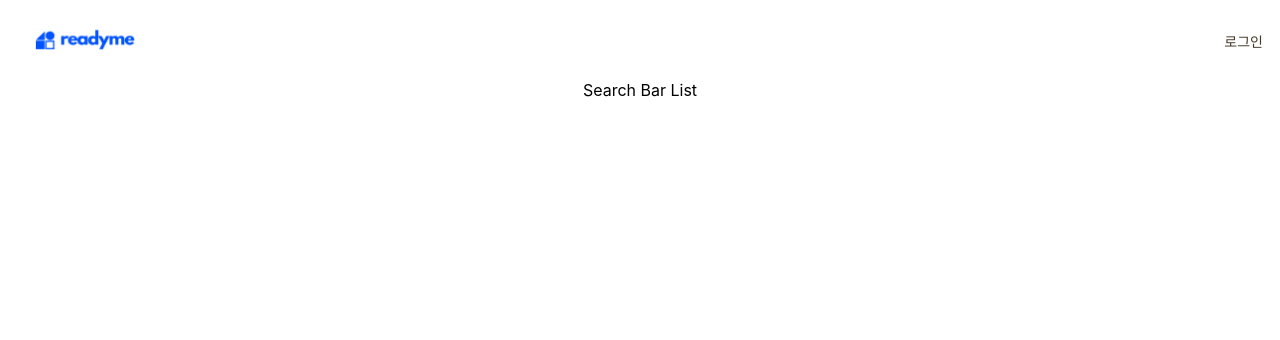
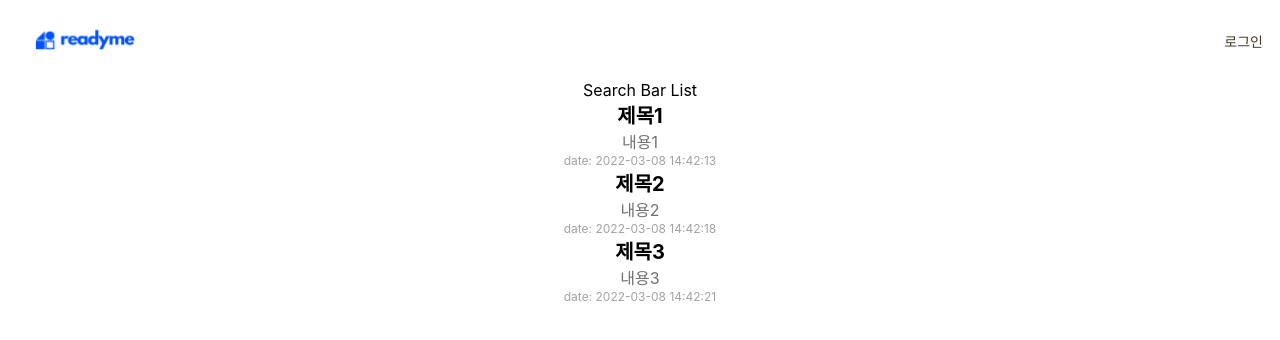
Before and after one commit to jaejlf/Community_Upgrade, a React (Create React App) app in the folder client/team-memory4/: page /board in a window 1280 px wide. Shown: the top 340 px of the page. Built offline with nearby package versions, Linux system fonts and the light colour scheme.

Commit message:
Board-List 받아와서 뿌리기

```diff
--- a/client/team-memory4/src/pages/Board.js
+++ b/client/team-memory4/src/pages/Board.js
@@ -1,10 +1,88 @@
-import React from 'react';
+import React, { useState, useEffect, useContext } from 'react';
 import { PostList } from '../components';
+import { AuthContext } from '../App';
+import axios from "axios";
+import '../styles/Board.css';
 
 const Board = () => {
+    const authContext = useContext(AuthContext);
+
+    const initialList =
+        [
+            {
+                "_id": "6226ecb59ae535d10e6e484c",
+                "title": "제목1",
+                "content": "내용1",
+                "postNumber": 1,
+                "date": "2022-03-08 14:42:13"
+            },
+            {
+                "_id": "6226ecba9ae535d10e6e4851",
+                "title": "제목2",
+                "content": "내용2",
+                "postNumber": 2,
+                "date": "2022-03-08 14:42:18"
+            },
+            {
+                "_id": "6226ecbd9ae535d10e6e4856",
+                "title": "제목3",
+                "content": "내용3",
+                "postNumber": 3,
+                "date": "2022-03-08 14:42:21"
+            }
+        ];
+
+    // const [list, setList] = useState([]);
+    const [list, setList] = useState(initialList);
+
+
+    useEffect(() => {
+        // setList([]);
+        const getPostList = async () => {
+            const config = {
+                headers: {
+                    "Content-type": "application/json",
+                    Accept: "application/json",
+                },
+            };
+            // const token = authContext.state.token;
+            // if (token) {
+            //     config.headers["Authorization"] = `Bearer ${token}`;
+            // }
+            await axios.get(`http://--/api/post/getAllPost`, config)
+                .then(({ status, data }) => {
+                    console.log(status, data);
+                    if (data.allPost) setList(data.allPost);
+                })
+                .catch((e) => {
+                    console.log(e);
+                });
+        };
+        // getPostList();
+    }, []);
+
     return (
-        <div>
+        <div className='board-page'>
+            {/* 추후 Search Bar */}
             <PostList />
+
+            <div className="board-list-contents">
+                {
+                    list.length ?
+                    list.map((e, idx) => (
+                            <div className="content-section" key={idx}>
+                                <div className='content-section-contents'>
+                                    <div className="content-section-title">{e.title}</div>
+                                    <div className="content-section-content">{e.content}</div>
+                                    <div className="content-section-date">date: {e.date}</div>
+                                </div>
+                            </div>
+                        )) :
+                        <div className="empty-title">
+                            글 없음
+                        </div>
+                }
+            </div>
         </div>
     );
 };
--- /dev/null
+++ b/client/team-memory4/src/styles/Board.css
@@ -0,0 +1,28 @@
+.board-page {
+    margin: 0 40px;
+}
+
+.board-list-contents {
+    width: 100%;
+}
+
+.content-section-contents {
+    display: flex;
+    flex-direction: column;
+    margin-left: auto;
+}
+
+.content-section-title {
+    font-size: 20px;
+    font-weight: bold;
+}
+
+.content-section-content {
+    font-size: 16px;
+    color: #717171;
+}
+
+.content-section-date {
+    font-size: 12px;
+    color: #A2A2A2;
+}
```
